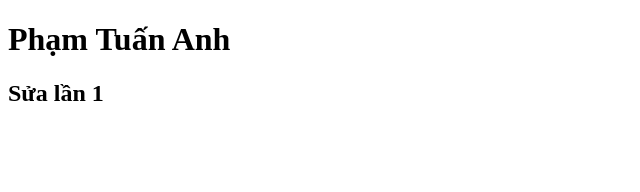
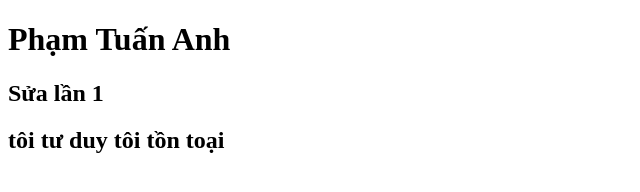
Before and after one commit to VaporeonUwU/Vapy5, a plain HTML site: page index.html in a window 1280 px wide. Shown: the whole page, without its empty margins (0-640 px from the left). Drawn offline with Linux system fonts and the light colour scheme.

Commit message:
sua lan 3

```diff
--- a/index.html
+++ b/index.html
@@ -8,5 +8,6 @@
   <body>
     <h1>Phạm Tuấn Anh</h1>
     <h2>Sửa lần 1</h2>
+    <h2>tôi tư duy tôi tồn toại</h2>
   </body>
 </html>
```
